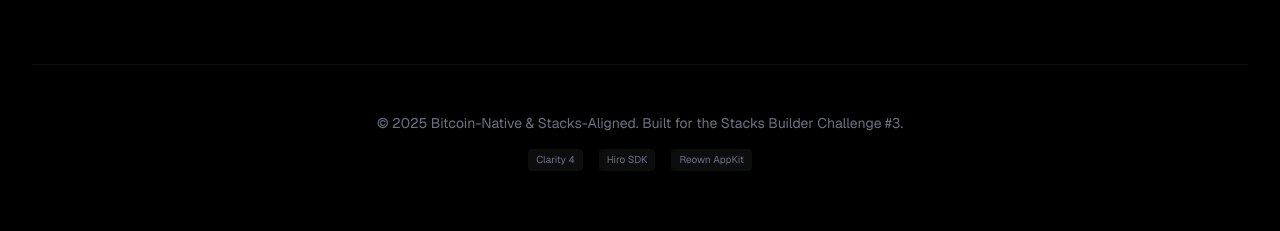
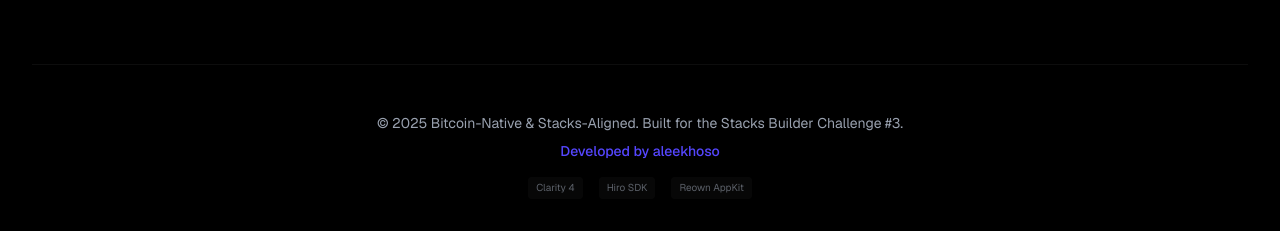
Before and after one commit to Earnwithalee7890/Bitcoin-Native-Stacks-Aligned, a Next.js app: page / in a window 1280 px wide. Shown: the part 1123-1354 px from the top of the page. Built offline with nearby package versions, Linux system fonts and the light colour scheme; no server answers.

Commit message:
style: add developer credit to footer

```diff
--- a/src/components/Dashboard.tsx
+++ b/src/components/Dashboard.tsx
@@ -293,9 +293,10 @@ export function Dashboard() {
             </section>
 
             {/* Footer */}
-            <footer className="text-center text-gray-500 text-sm py-12 border-t border-white/5">
+            <footer className="text-center text-gray-400 text-sm py-12 border-t border-white/5 space-y-2">
                 <p>© 2025 Bitcoin-Native & Stacks-Aligned. Built for the Stacks Builder Challenge #3.</p>
-                <div className="flex justify-center gap-4 mt-4">
+                <p className="text-[#5546FF] font-medium">Developed by aleekhoso</p>
+                <div className="flex justify-center gap-4 mt-4 opacity-60">
                     <span className="bg-white/5 px-2 py-1 rounded text-[10px]">Clarity 4</span>
                     <span className="bg-white/5 px-2 py-1 rounded text-[10px]">Hiro SDK</span>
                     <span className="bg-white/5 px-2 py-1 rounded text-[10px]">Reown AppKit</span>
```
